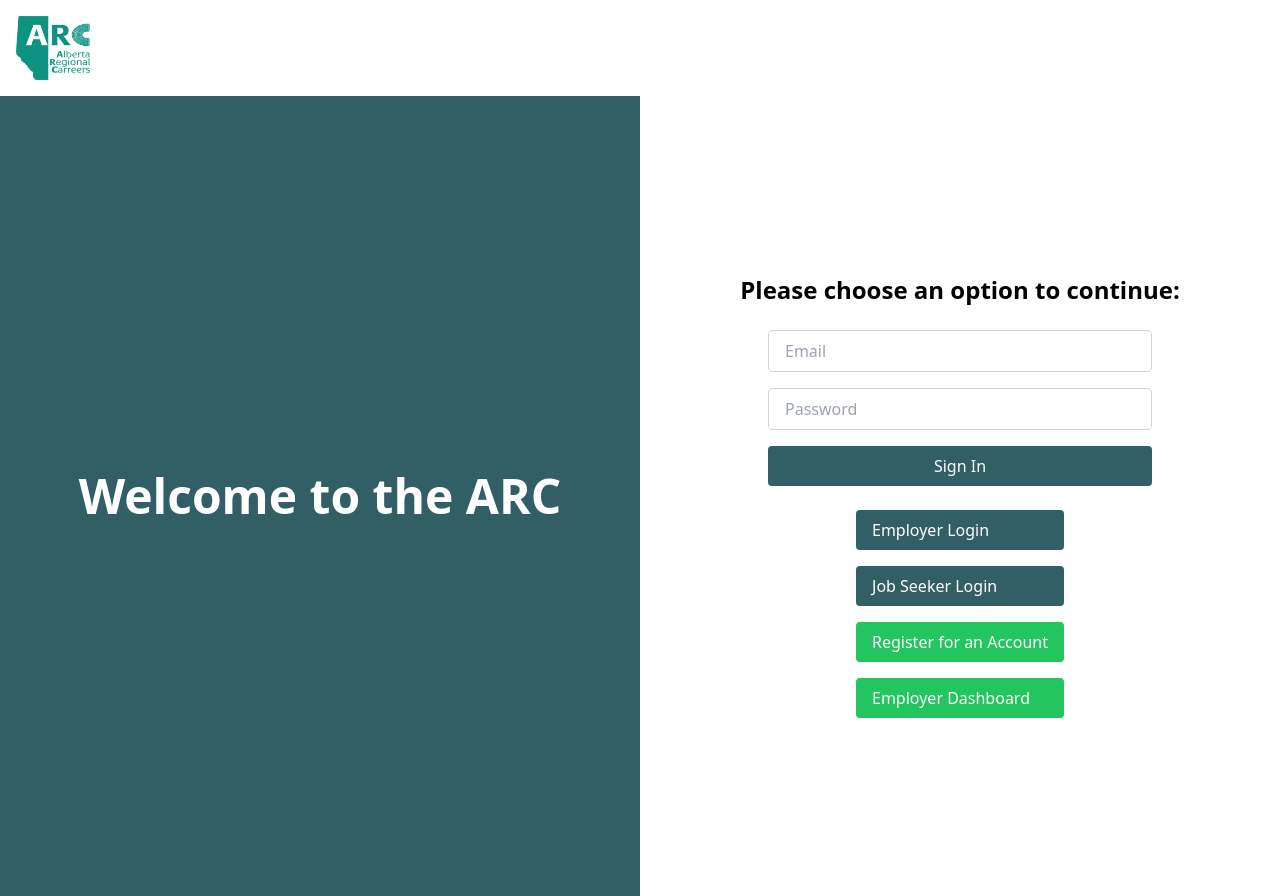
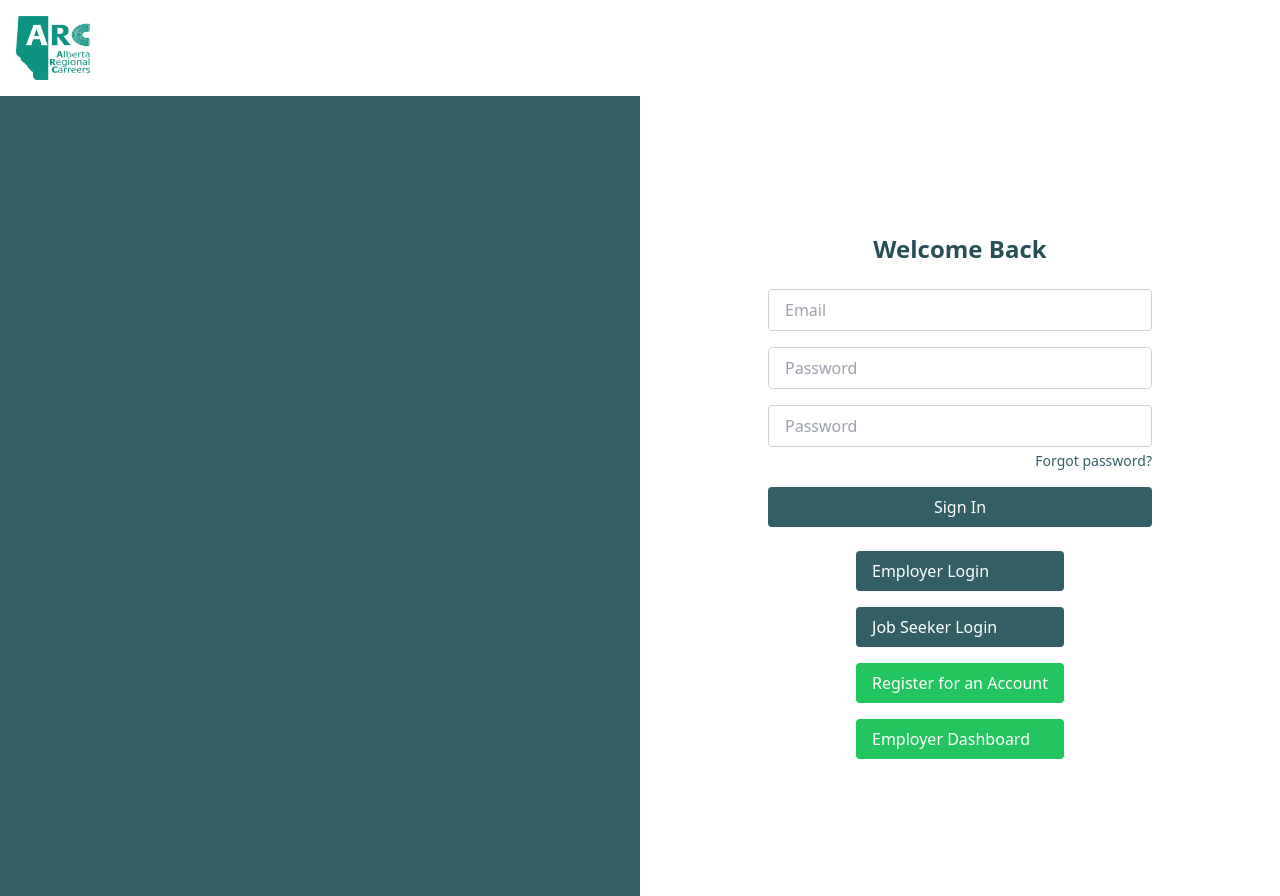
Before and after one commit to WeiChengLai1994/alberta_region_career, a Next.js app: page / in a window 1280 px wide. Built offline with nearby package versions, Linux system fonts and the light colour scheme.

Commit message:
Title color change and adding forgot password link

```diff
--- a/app/page.js
+++ b/app/page.js
@@ -17,12 +17,12 @@ export default function Home() {
       <div className="flex min-h-screen">
         {/* Left half with gray background */}
         <div className="w-1/2 bg-[#325F66] flex items-center justify-center p-8">
-          <h1 className="text-5xl font-bold text-white">Welcome to the ARC</h1>
+          <h1 className="text-[#325F66] text-5xl font-bold">Welcome to the ARC</h1>
         </div>
 
         {/* Right half with white background and buttons */}
         <div className="w-1/2 bg-white flex flex-col items-center justify-center p-8">
-          <h2 className="text-2xl font-semibold mb-6">Please choose an option to continue:</h2>
+          <h2 className="text-custom-green-dark text-2xl font-semibold mb-6">Welcome Back</h2>
           {/* Sign In Form */}
           <div className="w-full max-w-sm flex flex-col gap-4 mb-6">
             <input
@@ -35,7 +35,20 @@ export default function Home() {
               placeholder="Password"
               className="border border-gray-300 rounded px-4 py-2 w-full focus:outline-none focus:ring-2 focus:ring-[#325F66]"
             />
-            <button className="bg-[#325F66] text-white px-4 py-2 rounded hover:bg-[#26494f]">
+            <div className="relative w-full">
+              <input
+                type="password"
+                placeholder="Password"
+                className="border border-gray-300 rounded px-4 py-2 w-full focus:outline-none focus:ring-2 focus:ring-[#325F66]"
+              />
+              <a
+                href="/forgot-password"
+                className="text-sm text-[#325F66] hover:underline absolute right-0 top-full mt-1"
+              >
+                Forgot password?
+              </a>
+            </div>
+            <button className="bg-[#325F66] text-white px-4 py-2 rounded hover:bg-[#26494f] mt-6">
               Sign In
             </button>
           </div>
```
